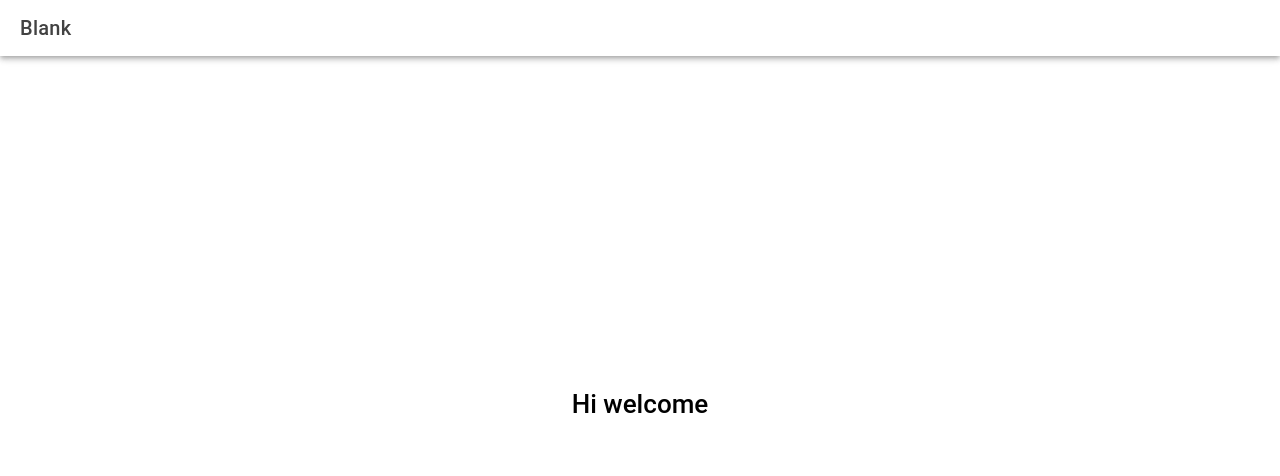
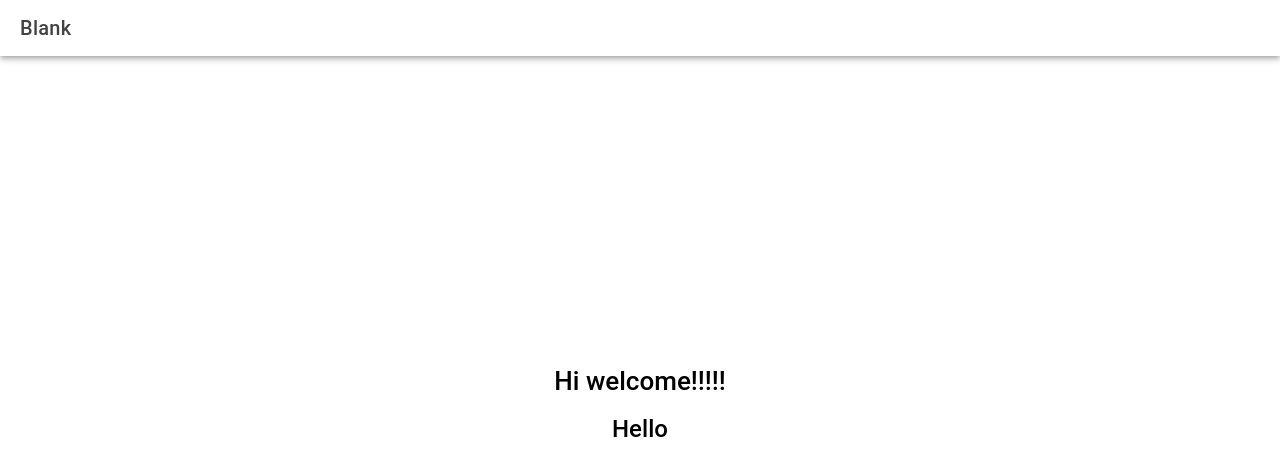
Before and after one commit to ArkDriveDev/Ordis, a React (Vite) app: page /Ordis/home in a window 1280 px wide. Shown: the top 476 px of the page. Built offline with nearby package versions, Linux system fonts and the light colour scheme.

Commit message:
minor fixes

```diff
--- a/src/components/ExploreContainer.tsx
+++ b/src/components/ExploreContainer.tsx
@@ -5,7 +5,8 @@ interface ContainerProps { }
 const ExploreContainer: React.FC<ContainerProps> = () => {
   return (
     <div id="container">
-      <h1>Hi welcome</h1>
+      <h1>Hi welcome!!!!!</h1>
+      <h2>Hello</h2>
     </div>
   );
 };
```
